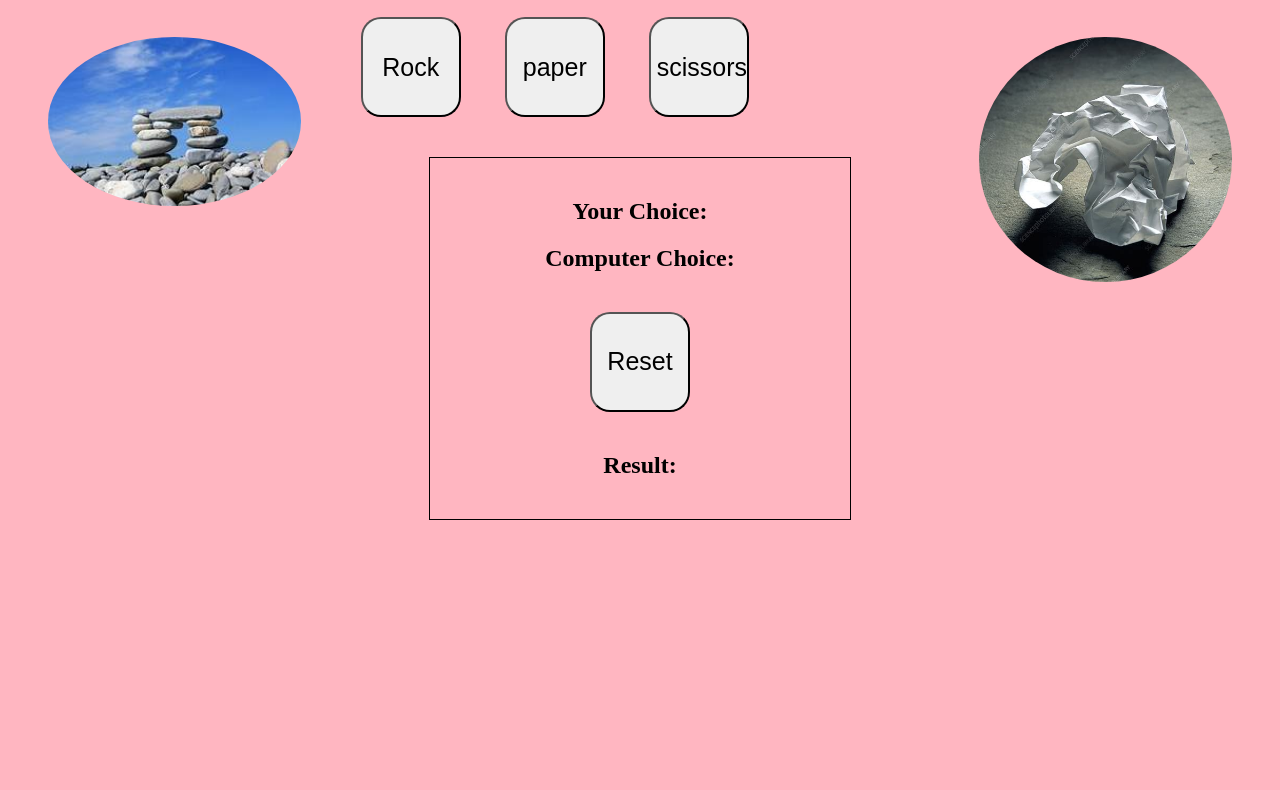
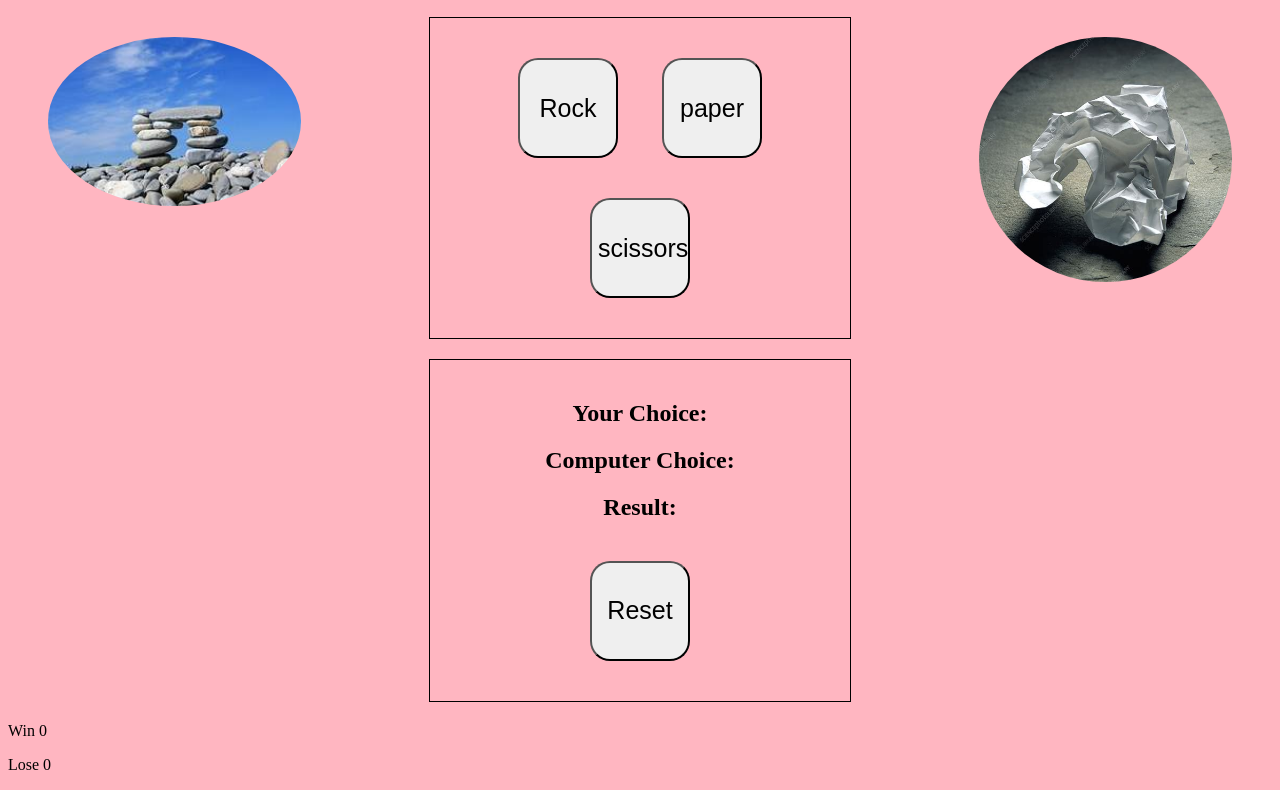
Before and after one commit to Conorjbr/Draft-RPS-game, a plain HTML site: page index.html in a window 1280 px wide. Shown: the part 102-892 px from the top of the page. Before the commit the page ends 800 px from the top, so only its background shows below. Drawn offline with Linux system fonts and the light colour scheme.

Commit message:
Trying to gt score functoin working

```diff
--- a/assets/script.js
+++ b/assets/script.js
@@ -5,6 +5,8 @@ const possibleChoices = document.querySelectorAll('.center-select')
 let userChoice
 let computerChoice
 let result
+
+
 
 possibleChoices.forEach(possibleChoice => possibleChoice.addEventListener('click', (e) => {
   userChoice = e.target.id
@@ -52,14 +54,23 @@ function getResult() {
   }
   resultDisplay.innerHTML = result
 
+}
+
+function incrementScore() {
+  var score=0
+  var score = document.getElementById("score-box").value;
+  function scoreboard() {
+      if (result === "you win!")
+          {score= score +1}
+
+  }
+}
 
 
 
 
+//function incrementLose(){}
 
-
-}
-
-//function getResult(){}
+//function incrementDraw(){}
 
 //function resetGame(){}
--- a/assets/style.css
+++ b/assets/style.css
@@ -16,6 +16,14 @@ button {
     text-align: center;
 }
 
+.center-select {
+  margin: auto;
+  margin-top: 20px;
+  width: 30%;
+  border: 1px solid black;
+  padding: 20px;
+  text-align: center;
+}
 
 .center {
     margin: auto;
--- a/index.html
+++ b/index.html
@@ -38,9 +38,16 @@
     <div class="center">
     <h2>Your Choice: <span id="user-choice"></span></h2>
     <h2>Computer Choice: <span id="computer-choice"></span></h2>
+    <h2>Result: <span id="result"></span></h2>
     <button id="reset-button">Reset</button>
-    <h2>Result: <span id="result"></span></h2>
     </div>
+
+    <div class="score-area">
+        <p class="scores">Win <span id="u-score">0</span></p>
+        <p class="scores">Lose <span id="c-score">0</span></p>
+    </div>
+
+
 
     <script src="assets/script.js" charset="utf-8"></script>
 </body>
```
